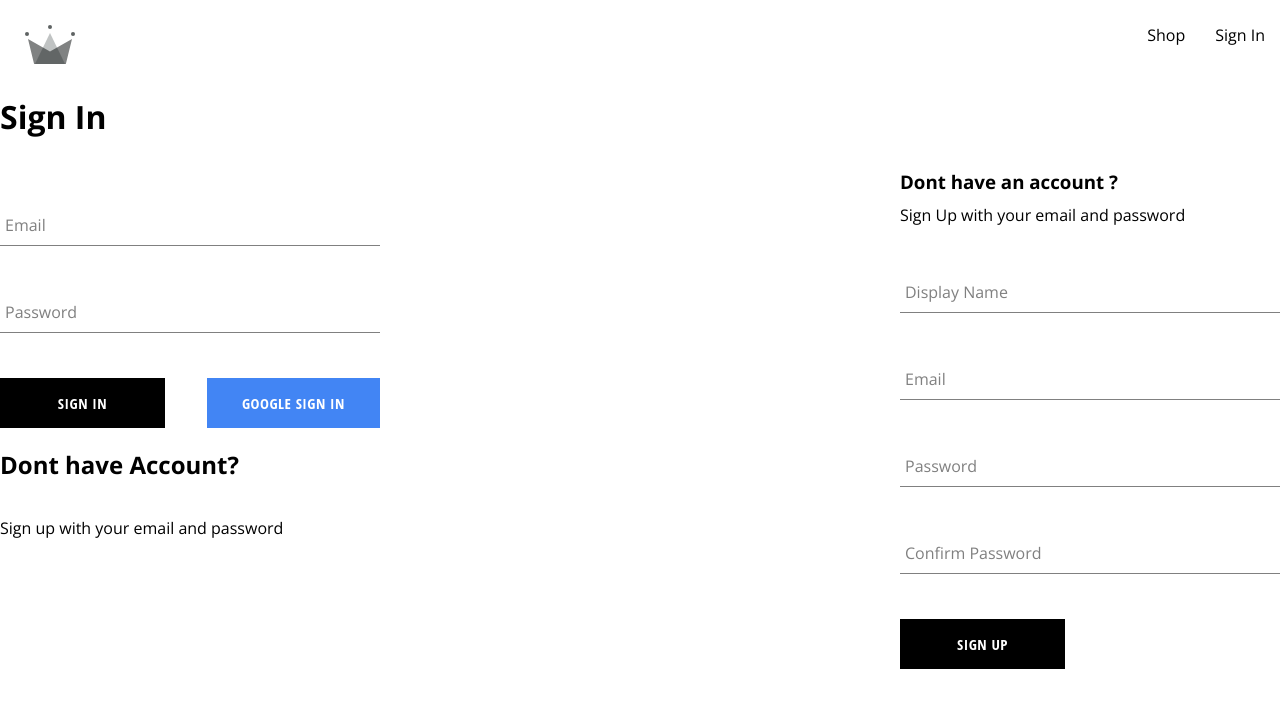
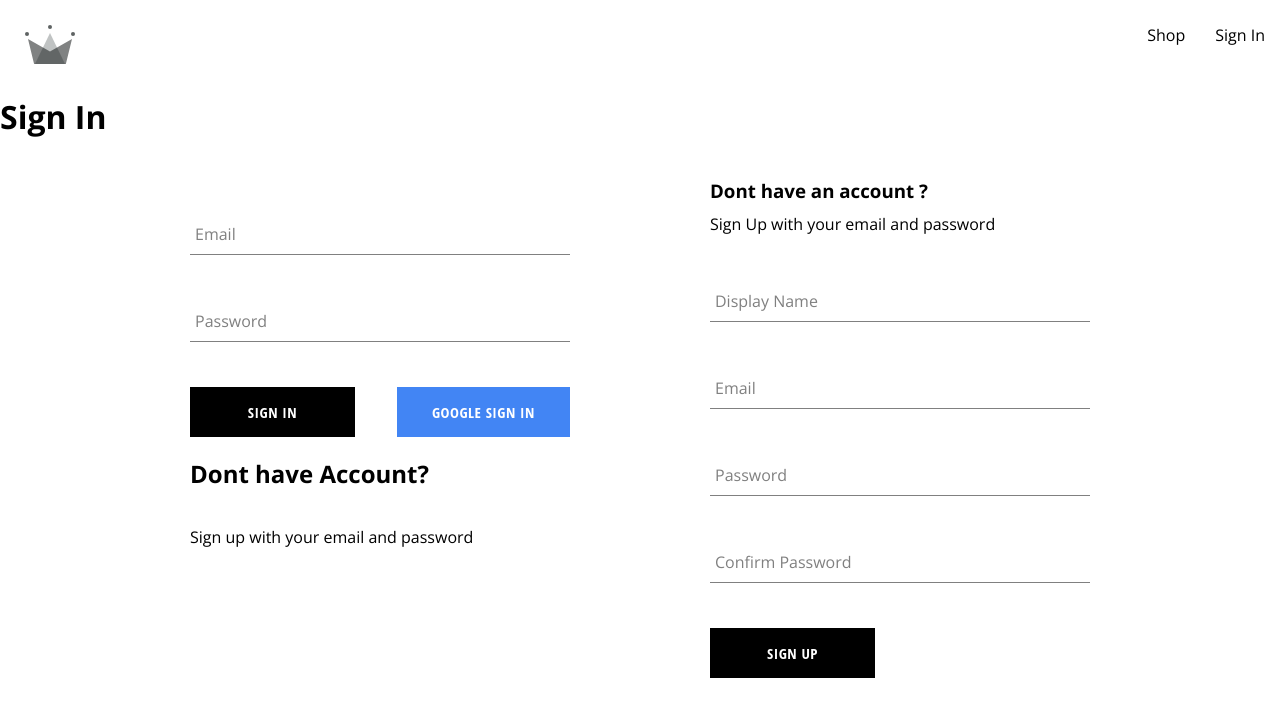
Before and after one commit to sarah-mosbah/attire-aura, a React (Create React App) app: page /signin in a window 1280 px wide. Shown: the top 716 px of the page. Built offline with nearby package versions, Linux system fonts and the light colour scheme.

Commit message:
Finalize Sign in ui

```diff
--- a/src/routes/authentcation/authentcation.component.scss
+++ b/src/routes/authentcation/authentcation.component.scss
@@ -3,4 +3,6 @@
 .form-container {
     display: flex;
     justify-content: space-between;
+    width: 900px;
+    margin: 30px auto;
 }
```
